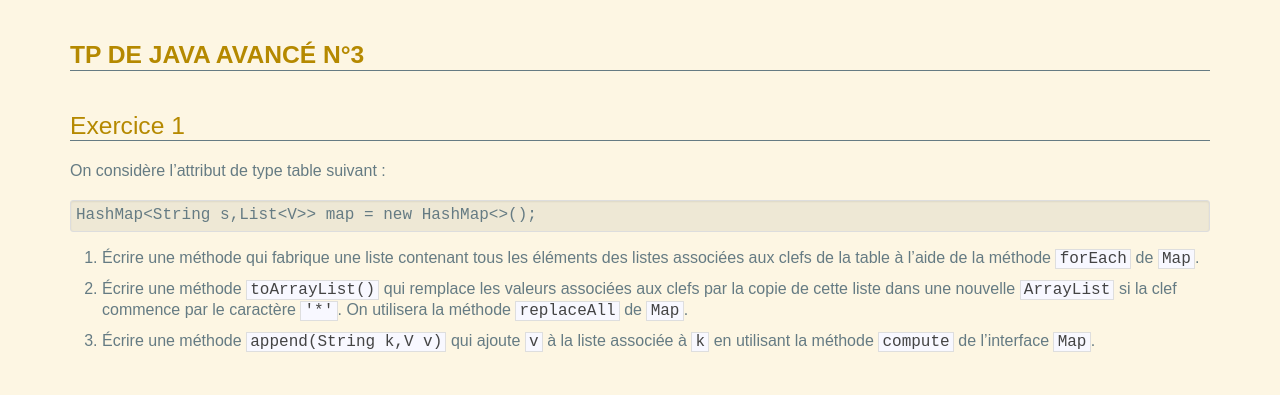
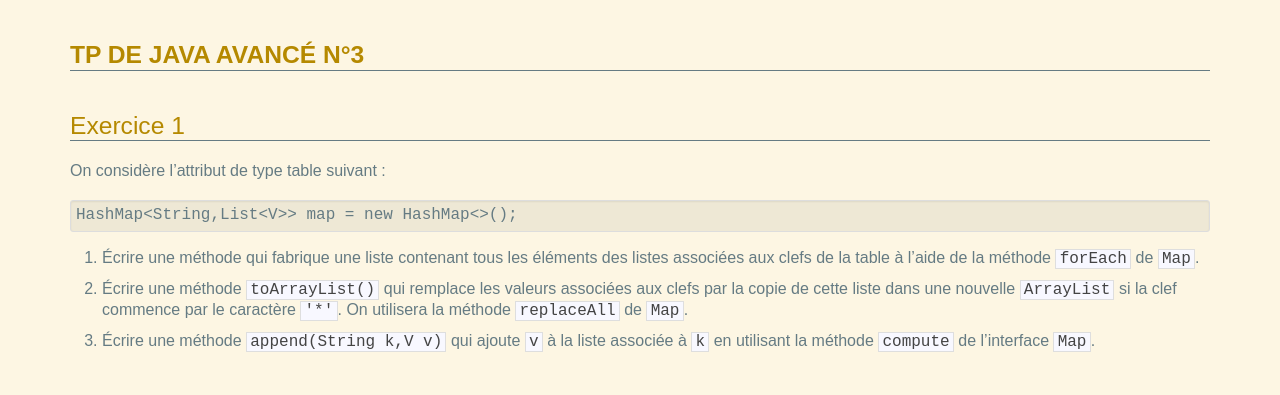
Before and after one commit to lacl-upec/m1javaa, a Jekyll site: the page built from _posts/2015-11-03-TP 3.md, in a window 1280 px wide. Shown: the top 395 px of the page. Built offline with Jekyll 4.4.1, drawn with Linux system fonts in a browser that asks for light colours.

```diff
--- a/_posts/2015-11-03-TP 3.md
+++ b/_posts/2015-11-03-TP 3.md
@@ -6,7 +6,7 @@ Exercice 1
 
 On considère l'attribut de type table suivant :
 
-	HashMap<String s,List<V>> map = new HashMap<>();
+	HashMap<String,List<V>> map = new HashMap<>();
 
 1. Écrire une méthode qui fabrique une liste contenant tous les éléments des listes associées aux clefs de la table à l'aide de la méthode `forEach` de `Map`.
 2. Écrire une méthode `toArrayList()` qui remplace les valeurs associées aux clefs par la copie de cette liste dans une nouvelle `ArrayList` si la clef commence par le caractère `'*'`. On utilisera la méthode `replaceAll` de `Map`.
```
